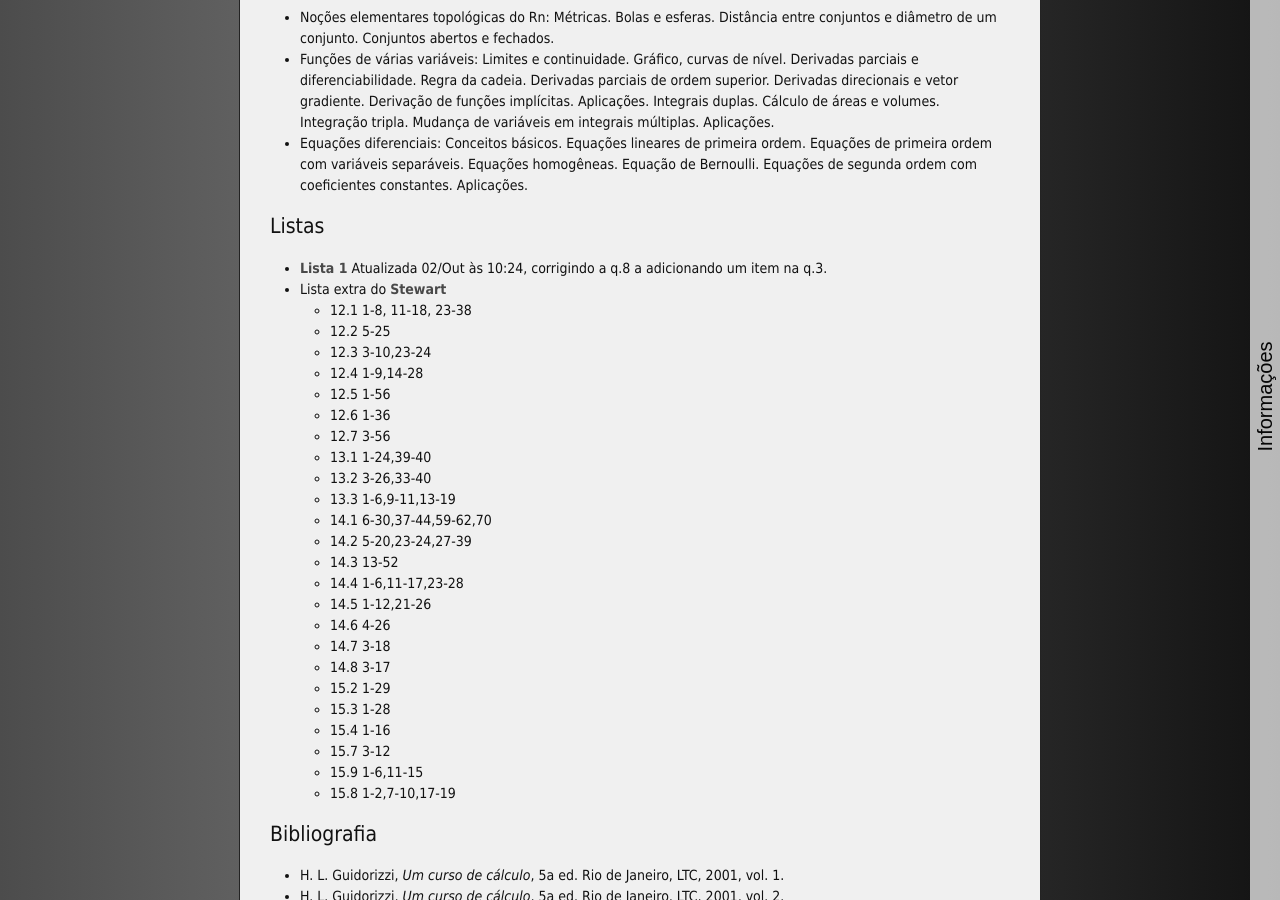
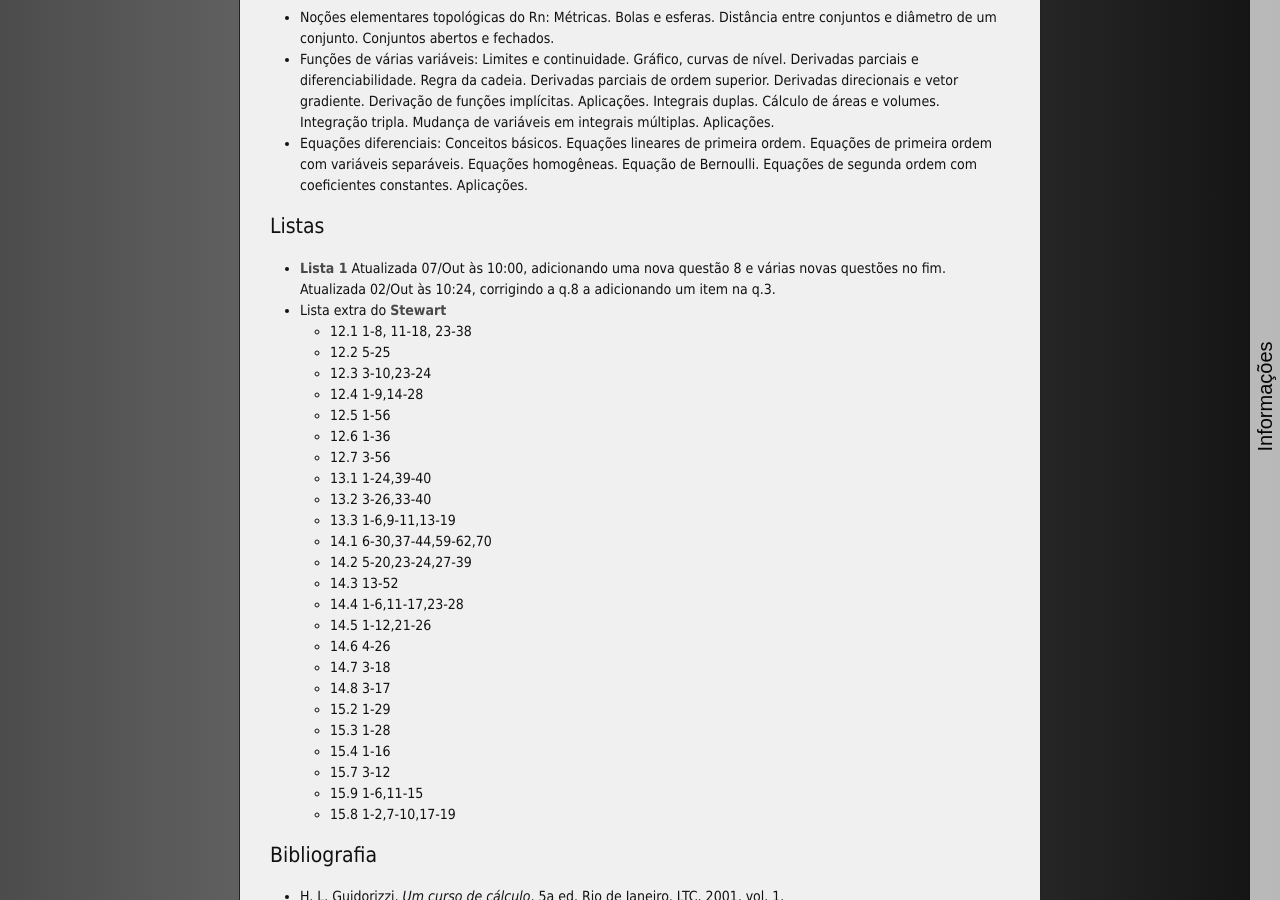
Before and after one commit to abelsiqueira/abelsiqueira.github.io-old, a Jekyll site: the page built from _posts/br/2015-08-02-cm202-calculo-diferencial-e-integral-II-2015-s2.markdown, in a window 1280 px wide and 900 px high, scrolled down 702 px. Built offline with Jekyll 4.4.1, drawn with Linux system fonts in a browser that asks for light colours; nearby versions of some CDN libraries.

Commit message:
Atualiza lista 1 de cm202

```diff
--- a/_posts/br/2015-08-02-cm202-calculo-diferencial-e-integral-II-2015-s2.markdown
+++ b/_posts/br/2015-08-02-cm202-calculo-diferencial-e-integral-II-2015-s2.markdown
@@ -43,8 +43,10 @@ tag:        2015s2
 
 # Listas
 
-  - [Lista 1]({{ site.baseurl }}/disciplinas/cm202/lista1.pdf) Atualizada
-    02/Out às 10:24, corrigindo a q.8 a adicionando um item na q.3.
+  - [Lista 1]({{ site.baseurl }}/disciplinas/cm202/lista1.pdf)
+    Atualizada 07/Out às 10:00, adicionando uma nova questão 8 e várias novas
+    questões no fim.
+    Atualizada 02/Out às 10:24, corrigindo a q.8 a adicionando um item na q.3.
   - Lista extra do [Stewart](http://www.clicmates.com.br/arquivosparadonwloads/Calculo%20Vol%202%20%285%20ed%29%20-%20James%20Stewart%20%28em%20portugues%29.pdf)
     - 12.1 1-8, 11-18, 23-38
     - 12.2 5-25
```
Also changed, not shown: 1 other file.
